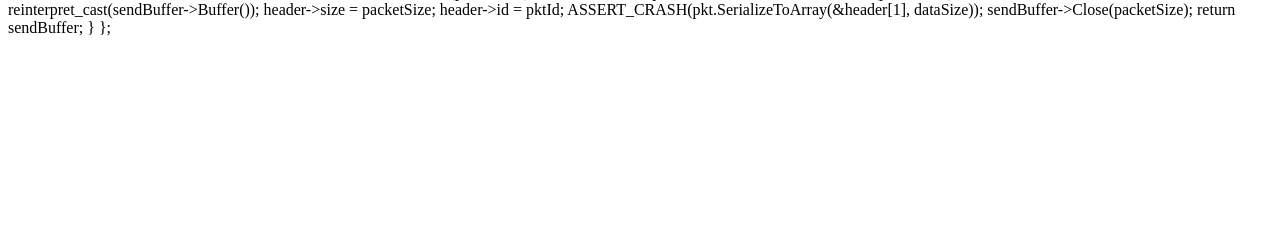
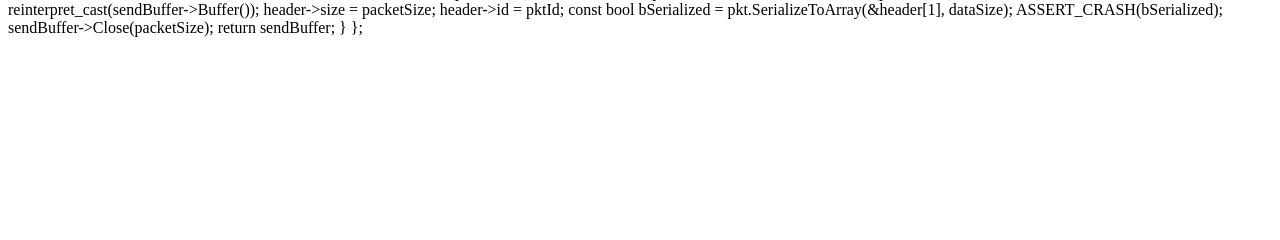
Before and after one commit to niche0905/ProtocolShared, a Python web app: template tools/packetgen/Template/Temp.j2 in a window 1280 px wide. Shown: the part 133-373 px from the top of the page. Run offline with Jinja, Linux system fonts and the light colour scheme; the template is opened without the code that fills it, so the values that code supplies are empty.

```diff
--- a/tools/packetgen/Template/PacketHandler.j2
+++ b/tools/packetgen/Template/PacketHandler.j2
@@ -119,7 +119,8 @@ private:
         PacketHeader* header = reinterpret_cast<PacketHeader*>(sendBuffer->Buffer());
         header->packetSize = packetSize;
         header->messageId = pktId;
-        ASSERT_CRASH(pkt.SerializeToArray(&header[1], dataSize));
+        const bool bSerialized = pkt.SerializeToArray(&header[1], dataSize);
+        ASSERT_CRASH(bSerialized);
 
         sendBuffer->Close(packetSize);
 
--- a/tools/packetgen/Template/Temp.j2
+++ b/tools/packetgen/Template/Temp.j2
@@ -66,7 +66,8 @@ private:
         PacketHeader* header = reinterpret_cast<PacketHeader*>(sendBuffer->Buffer());
         header->size = packetSize;
         header->id = pktId;
-        ASSERT_CRASH(pkt.SerializeToArray(&header[1], dataSize));
+        const bool bSerialized = pkt.SerializeToArray(&header[1], dataSize);
+        ASSERT_CRASH(bSerialized);
 
         sendBuffer->Close(packetSize);
 
```
Also changed, not shown: 2 other files.
